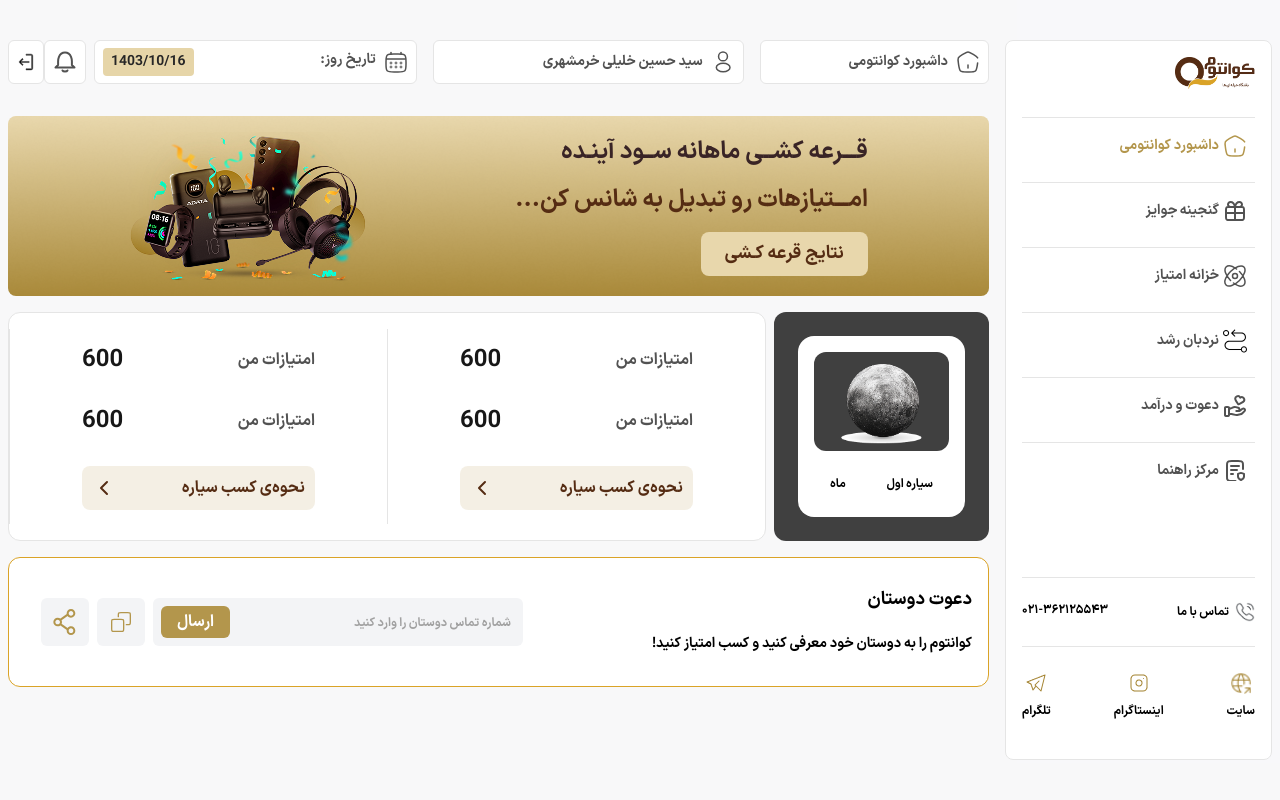
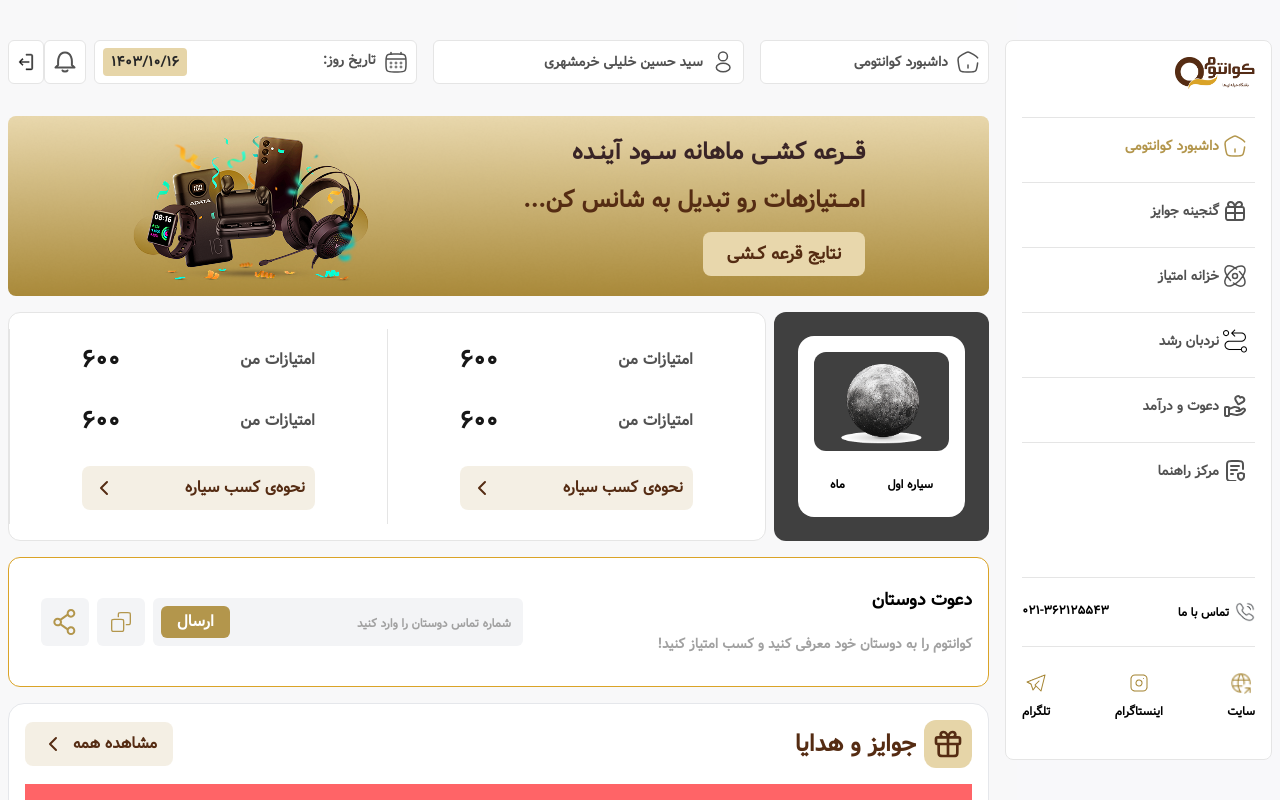
Before and after one commit to MmdQurani/Ayande-Club, a React (Vite) app: page /dashboard in a window 1280 px wide. Shown: the top 800 px of the page. Built offline with nearby package versions, Linux system fonts and the light colour scheme.

Commit message:
rewardContainer

```diff
--- a/src/Pages/Dashboard/Dashboard.jsx
+++ b/src/Pages/Dashboard/Dashboard.jsx
@@ -25,7 +25,7 @@ function Dashboard() {
         </div>
 
         {/* محتوای صفحه داشبورد */}
-        <div className='dashboard_body w-full h-full space-y-4'>
+        <div className='dashboard_body w-full h-max space-y-4'>
 
           {/* اطلاعات کاربر */}
           <div className='user_account_info w-full max-h-max md:max-h-[229px] min-h-[229px] flex flex-col md:flex-row space-x-2'>
@@ -72,11 +72,11 @@ function Dashboard() {
           </div>
 
           {/* دعوت دوستان */}
-          <div className='inviteContainer w-full max-h-max min-h-[130px] flex flex-col md:flex-row justify-between items-start space-y-6 md:space-y-0 md:items-center p-4 bg-white rounded-xl border-1 border-primary space-x-2'>
+          <div className='inviteContainer w-full h-max min-h-[130px] flex flex-col md:flex-row justify-between items-start space-y-6 md:space-y-0 md:items-center p-4 bg-white rounded-xl border-1 border-primary space-x-2'>
 
             <div className='title_inviteContainer w-full sm:w-max h-full flex flex-col justify-center space-y-4'>
               <span className='text-lg'>دعوت دوستان</span>
-              <span className='text-sm leading-7'>کوانتوم را به دوستان خود معرفی کنید و کسب امتیاز کنید!</span>
+              <span className='text-sm text-neutral-400 leading-7'>کوانتوم را به دوستان خود معرفی کنید و کسب امتیاز کنید!</span>
             </div>
 
             <div className='inviteContainer_btn w-full md:flex-1 h-full flex flex-row items-center justify-end px-4'>
@@ -103,7 +103,31 @@ function Dashboard() {
           </div>
 
           {/* جوایز و هدایا */}
-          <div className='rewardContainer'></div>
+          <div className='rewardContainer w-full max-h-max h-[290px] flex flex-col bg-white border-1 border-gray-200 rounded-2xl p-4'>
+            <div className='header_reward w-full h-max flex justify-between items-center mb-4'>
+
+              <div className='title_reward flex flex-row items-center space-x-2'>
+                <div className='size-12 bg-secondary-1 stroke-secondary-3 p-2 rounded-xl'>
+                  <svg xmlns="http://www.w3.org/2000/svg" width="100%" viewBox="0 0 24 24" fill="none">
+                    <path d="M12 7V20M12 7H8.46429C7.94332 7 7.4437 6.78929 7.07533 6.41421C6.70695 6.03914 6.5 5.53043 6.5 5C6.5 4.46957 6.70695 3.96086 7.07533 3.58579C7.4437 3.21071 7.94332 3 8.46429 3C11.2143 3 12 7 12 7ZM12 7H15.5357C16.0567 7 16.5563 6.78929 16.9247 6.41421C17.293 6.03914 17.5 5.53043 17.5 5C17.5 4.46957 17.293 3.96086 16.9247 3.58579C16.5563 3.21071 16.0567 3 15.5357 3C12.7857 3 12 7 12 7ZM5 12H19V17.8C19 18.9201 19 19.4802 18.782 19.908C18.5903 20.2843 18.2843 20.5903 17.908 20.782C17.4802 21 16.9201 21 15.8 21H8.2C7.07989 21 6.51984 21 6.09202 20.782C5.71569 20.5903 5.40973 20.2843 5.21799 19.908C5 19.4802 5 18.9201 5 17.8V12ZM4.6 12H19.4C19.9601 12 20.2401 12 20.454 11.891C20.6422 11.7951 20.7951 11.6422 20.891 11.454C21 11.2401 21 10.9601 21 10.4V8.6C21 8.03995 21 7.75992 20.891 7.54601C20.7951 7.35785 20.6422 7.20487 20.454 7.10899C20.2401 7 19.9601 7 19.4 7H4.6C4.03995 7 3.75992 7 3.54601 7.10899C3.35785 7.20487 3.20487 7.35785 3.10899 7.54601C3 7.75992 3 8.03995 3 8.6V10.4C3 10.9601 3 11.2401 3.10899 11.454C3.20487 11.6422 3.35785 11.7951 3.54601 11.891C3.75992 12 4.03995 12 4.6 12Z" stroke-width="2" stroke-linecap="round" stroke-linejoin="round" />
+                  </svg>
+                </div>
+                <span className='text-2xl text-secondary-3'>جوایز و هدایا</span>
+              </div>
+
+              {/* مشاهده همه */}
+              <button className='btn_reward flex flex-row items-center bg-secondary-6 px-4 py-2.5 cursor-pointer rounded-lg space-x-2 text-secondary-3 stroke-secondary-3'>
+                <span className='text-[16px]'>مشاهده همه</span>
+                <svg xmlns="http://www.w3.org/2000/svg" width="24px" height="24px" viewBox="0 0 24 24" fill="none">
+                  <path d="M15 6L9 12L15 18" stroke-width="2" stroke-linecap="round" stroke-linejoin="round"></path>
+                </svg>
+              </button>
+            </div>
+
+            <div className='content_reward w-full h-full flex flex-row items-center justify-start space-x-2 bg-red-400'>
+
+            </div>
+          </div>
 
         </div>
 
--- a/src/index.css
+++ b/src/index.css
@@ -59,8 +59,8 @@
 }
 
 * {
-  font-family: var(--font-IRANSansMed);
-  font-weight: bold;
+  font-family: var(--font-Dirooz);
+  font-weight: 700;
 }
 
 .Quantum_Card {
```
